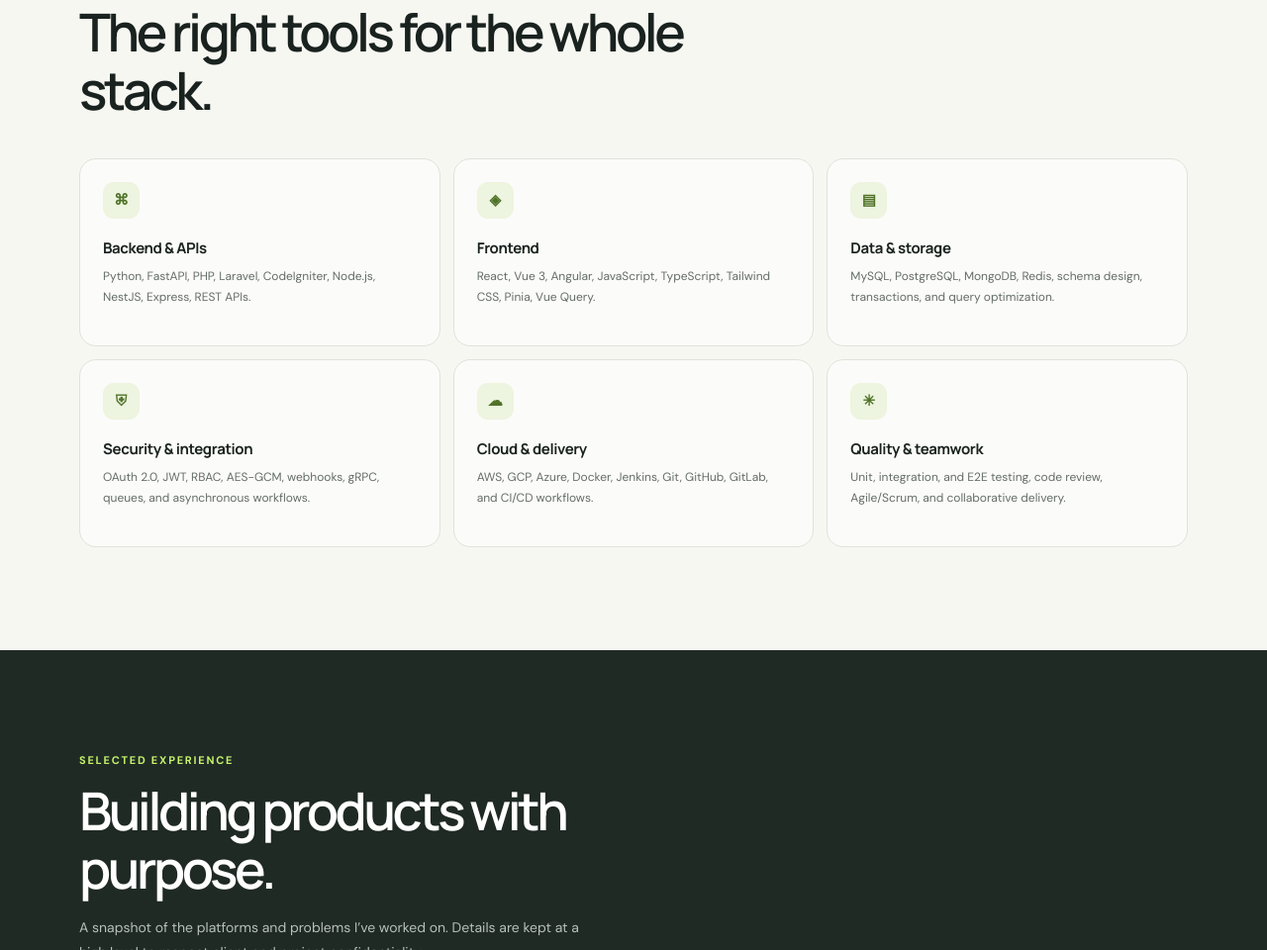
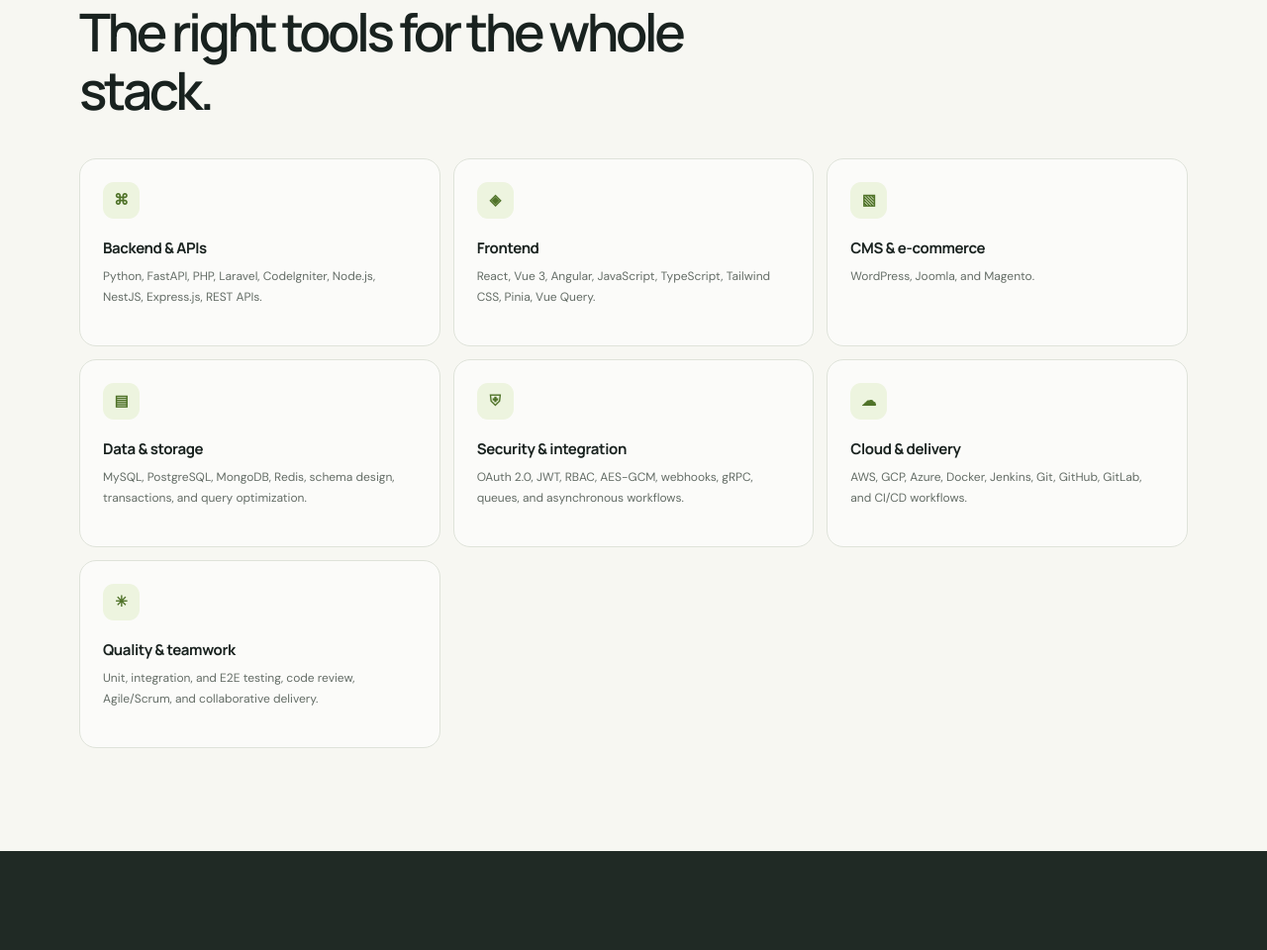
Before and after one commit to mohdafroj/portfolio, a plain HTML site: page index.html in a window 1280 px wide. Shown: the part 1341-2301 px from the top of the page at 99% size. Drawn offline with Linux system fonts and the light colour scheme.

Commit message:
updated page

```diff
--- a/index.html
+++ b/index.html
@@ -1025,12 +1025,17 @@
           <article class="capability">
             <span class="capability-icon" aria-hidden="true">⌘</span>
             <h3>Backend & APIs</h3>
-            <p>Python, FastAPI, PHP, Laravel, CodeIgniter, Node.js, NestJS, Express, REST APIs.</p>
+            <p>Python, FastAPI, PHP, Laravel, CodeIgniter, Node.js, NestJS, Express.js, REST APIs.</p>
           </article>
           <article class="capability">
             <span class="capability-icon" aria-hidden="true">◈</span>
             <h3>Frontend</h3>
             <p>React, Vue 3, Angular, JavaScript, TypeScript, Tailwind CSS, Pinia, Vue Query.</p>
+          </article>
+          <article class="capability">
+            <span class="capability-icon" aria-hidden="true">▧</span>
+            <h3>CMS & e-commerce</h3>
+            <p>WordPress, Joomla, and Magento.</p>
           </article>
           <article class="capability">
             <span class="capability-icon" aria-hidden="true">▤</span>
```
